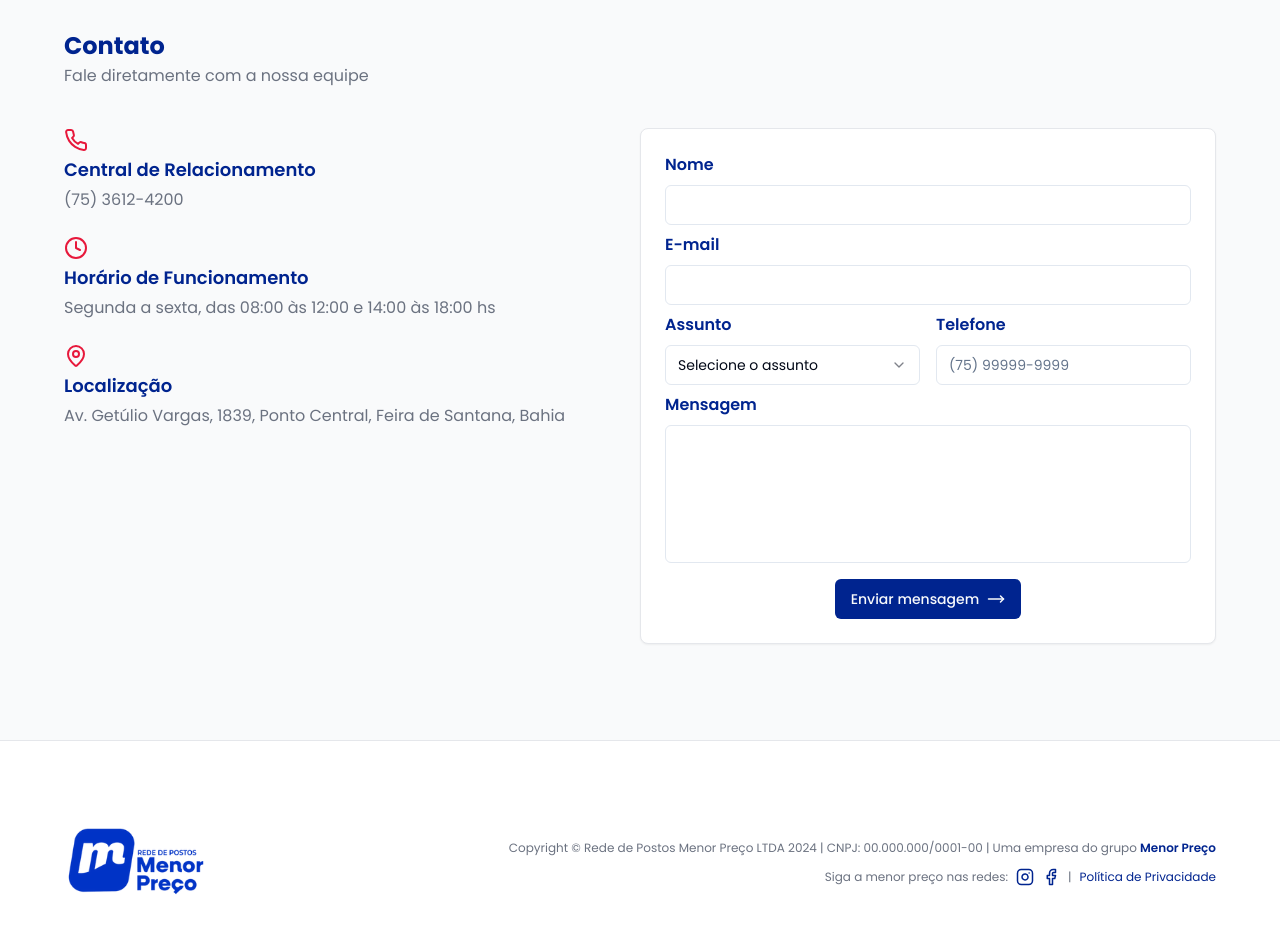
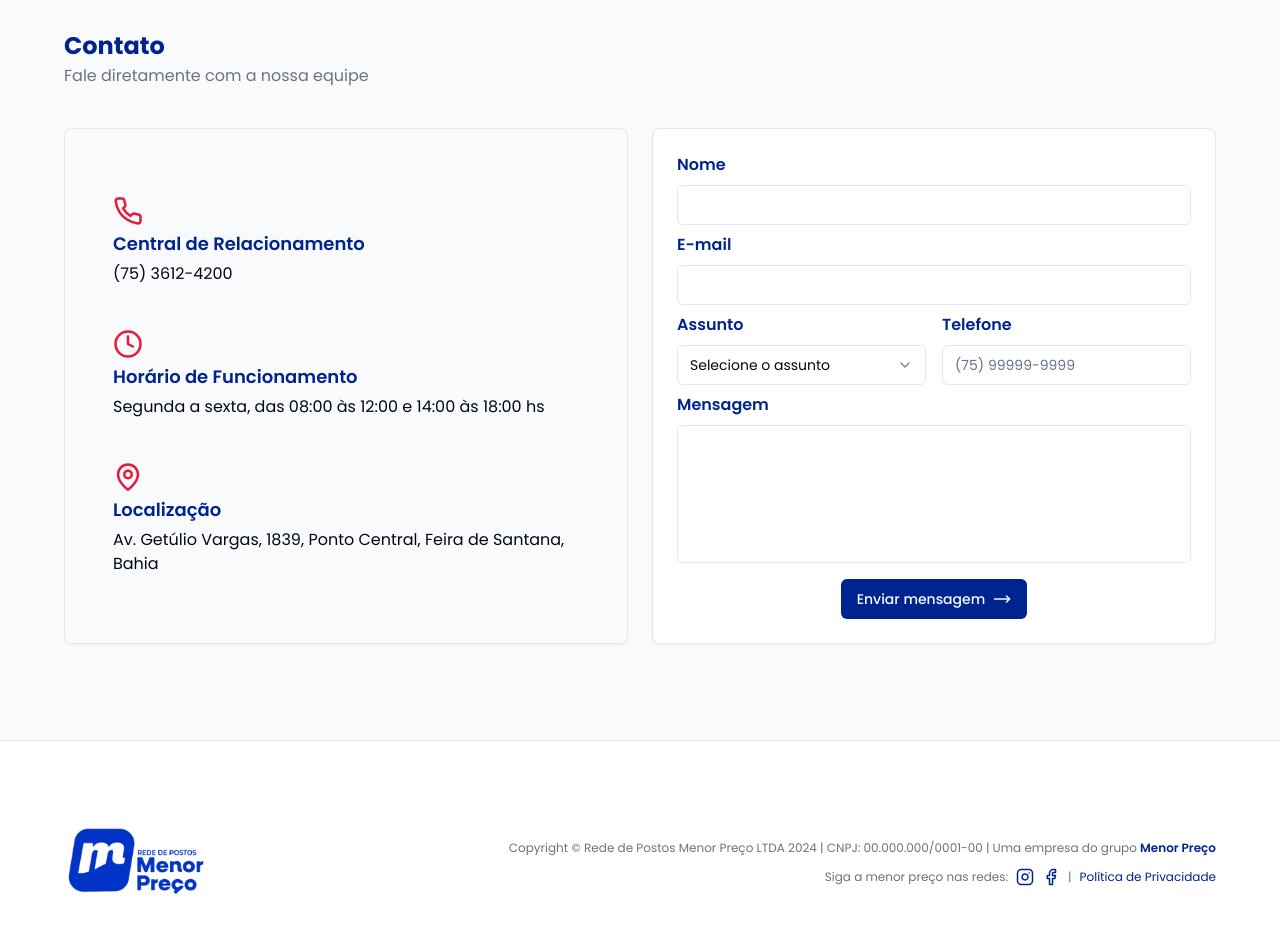
Before and after one commit to Julian-Andrade/postos_menor_preco, a Next.js app: page / in a window 1280 px wide. Shown: the part 2680-3605 px from the top of the page. Built offline with nearby package versions, Linux system fonts and the light colour scheme.

Commit message:
chore: change design from Contact component

```diff
--- a/app/_components/contact-form/contact.tsx
+++ b/app/_components/contact-form/contact.tsx
@@ -1,6 +1,7 @@
 import { ClockIcon, MapPinIcon, PhoneIcon } from "lucide-react";
 import SectionTitle from "../section-title/section-title";
 import ContactForm from "./contact-form";
+import { Card } from "../ui/card";
 
 const Contact = () => {
   return (
@@ -10,10 +11,10 @@ const Contact = () => {
         description="Fale diretamente com a nossa equipe"
       />
 
-      <div className="container grid grid-cols-2 justify-center">
-        <div className="flex flex-col gap-6">
+      <div className="container grid grid-cols-2 gap-6">
+        <Card className="flex flex-col justify-evenly gap-6 bg-transparent p-12">
           <div className="space-y-1">
-            <PhoneIcon className="text-red" />
+            <PhoneIcon className="text-red" size={30} />
             <p className="text-lg font-semibold text-blue">
               Central de Relacionamento
             </p>
@@ -21,7 +22,7 @@ const Contact = () => {
           </div>
 
           <div className="space-y-1">
-            <ClockIcon className="text-red" />
+            <ClockIcon className="text-red" size={30} />
             <p className="text-lg font-semibold text-blue">
               Horário de Funcionamento
             </p>
@@ -29,13 +30,13 @@ const Contact = () => {
           </div>
 
           <div className="space-y-1">
-            <MapPinIcon className="text-red" />
+            <MapPinIcon className="text-red" size={30} />
             <p className="text-lg font-semibold text-blue">Localização</p>
             <p>
               Av. Getúlio Vargas, 1839, Ponto Central, Feira de Santana, Bahia
             </p>
           </div>
-        </div>
+        </Card>
 
         <ContactForm />
       </div>
--- a/app/_components/header/nav-items.tsx
+++ b/app/_components/header/nav-items.tsx
@@ -16,7 +16,7 @@ const NavItem = ({ label, href }: NavItemProps) => {
     <Link
       href={href}
       className={cn(
-        "flex items-center text-blue hover:text-blue/65",
+        "flex items-center text-blue hover:text-red",
         isActive && "font-bold",
       )}
     >
```
